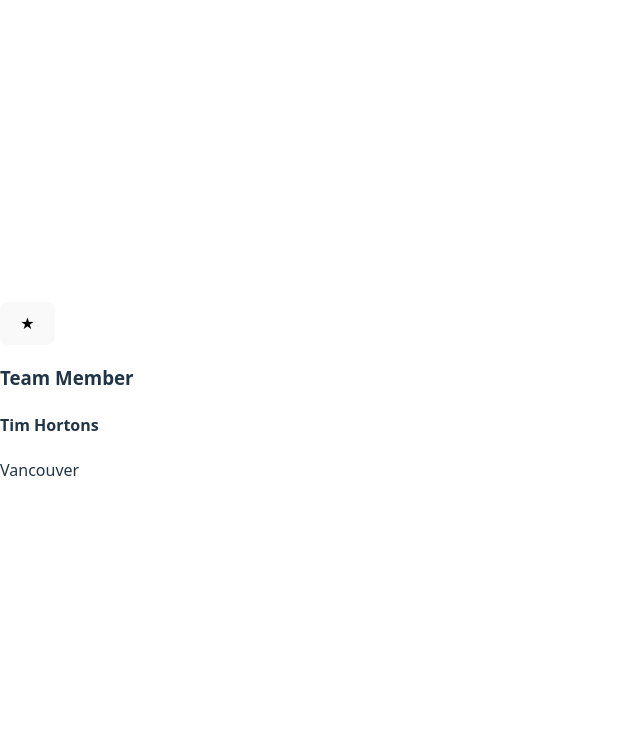
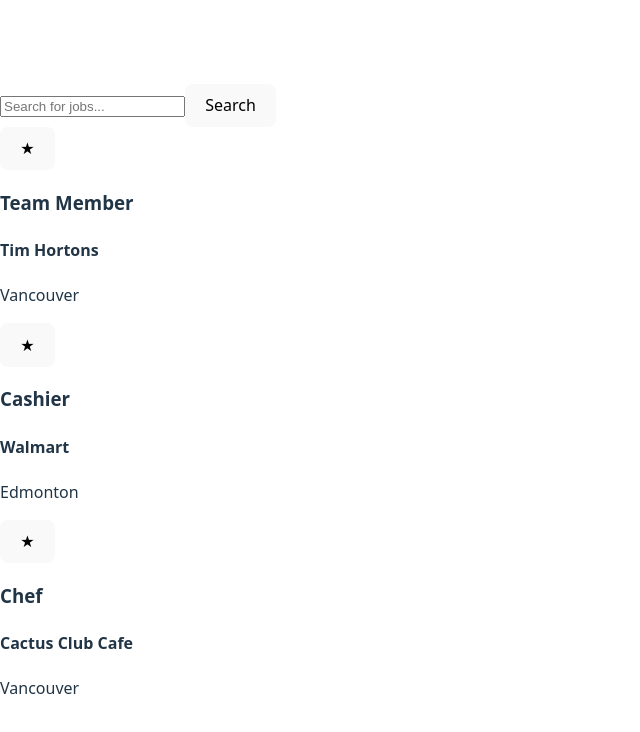
Before and after one commit to czhengcs/JobFinder, a React app: page / in a window 1280 px wide. Shown: the top 732 px of the page, without its empty margins (0-640 px from the left). Built offline with nearby package versions, Linux system fonts and the light colour scheme; the HTML template or start-up script is replaced by a standard one.

Commit message:
Add Home page with search form

```diff
--- a/src/App.jsx
+++ b/src/App.jsx
@@ -1,10 +1,11 @@
 import JobCard from "./components/JobCard";
+import Home from "./pages/Home";
 
 function App() {
 
   return (
     <>
-      <JobCard job={{ title: "Team Member", company: "Tim Hortons", location: "Vancouver" }} />
+      <Home />
     </>
   );
 }
--- /dev/null
+++ b/src/pages/Home.jsx
@@ -0,0 +1,31 @@
+import JobCard from "../components/JobCard";
+
+function Home() {
+    const jobs = [
+        { id: 1, title: "Team Member", company: "Tim Hortons", location: "Vancouver" },
+        { id: 1, title: "Cashier", company: "Walmart", location: "Edmonton" },
+        { id: 1, title: "Chef", company: "Cactus Club Cafe", location: "Vancouver" },
+    ];
+
+    const handleSearch = () => {
+
+    }
+
+    return (
+        <div className="home">
+            <form onSubmit={handleSearch} className="search-form">
+                <input
+                    type="text"
+                    placeholder="Search for jobs..."
+                    className="search-input"
+                />
+                <button type="submit" className="search-button">Search</button>
+            </form>
+            <div className="job-list">
+                {jobs.map(job => <JobCard job={job} key={job.id} />)}
+            </div>
+        </div>
+    );
+}
+
+export default Home
```
